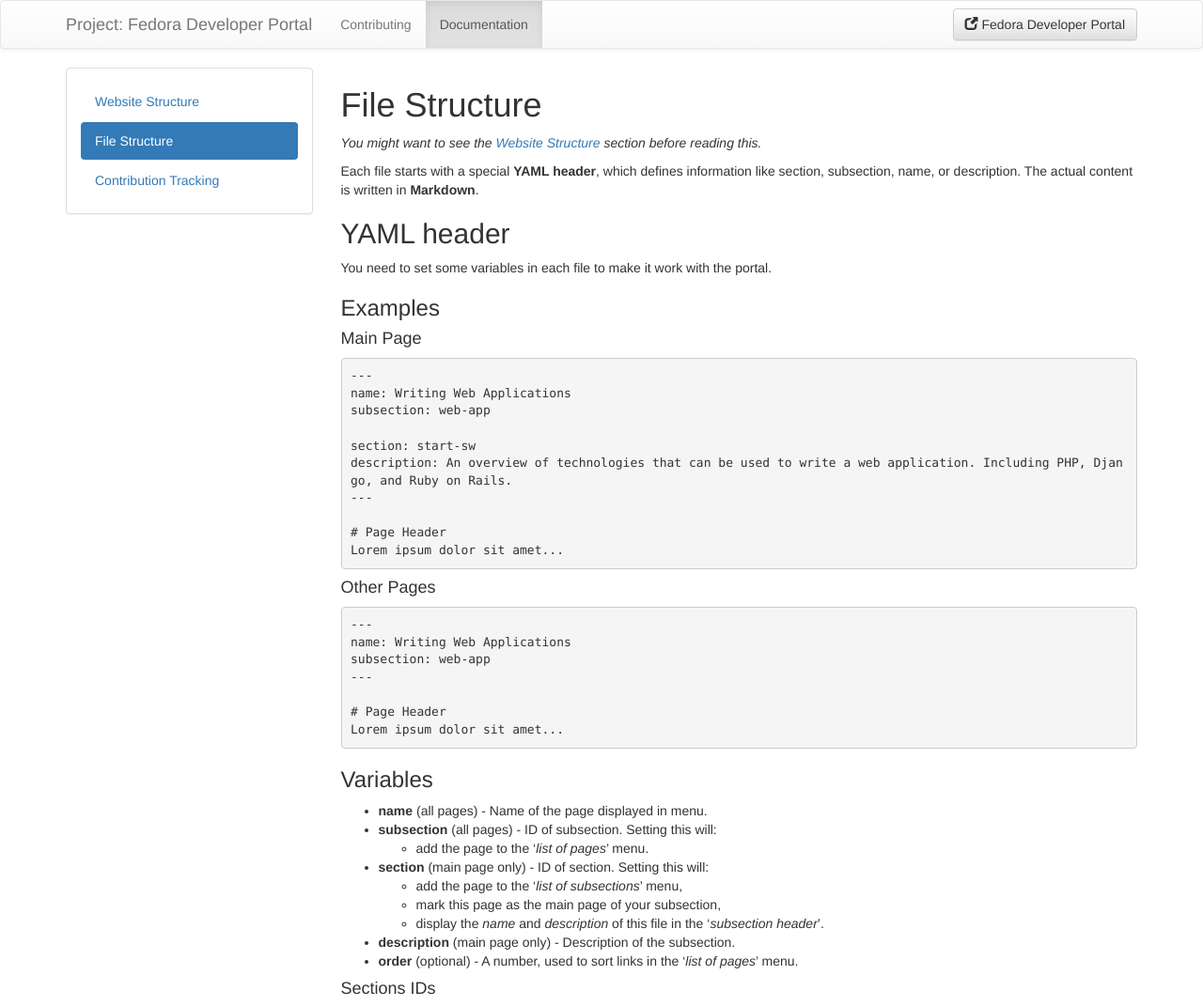
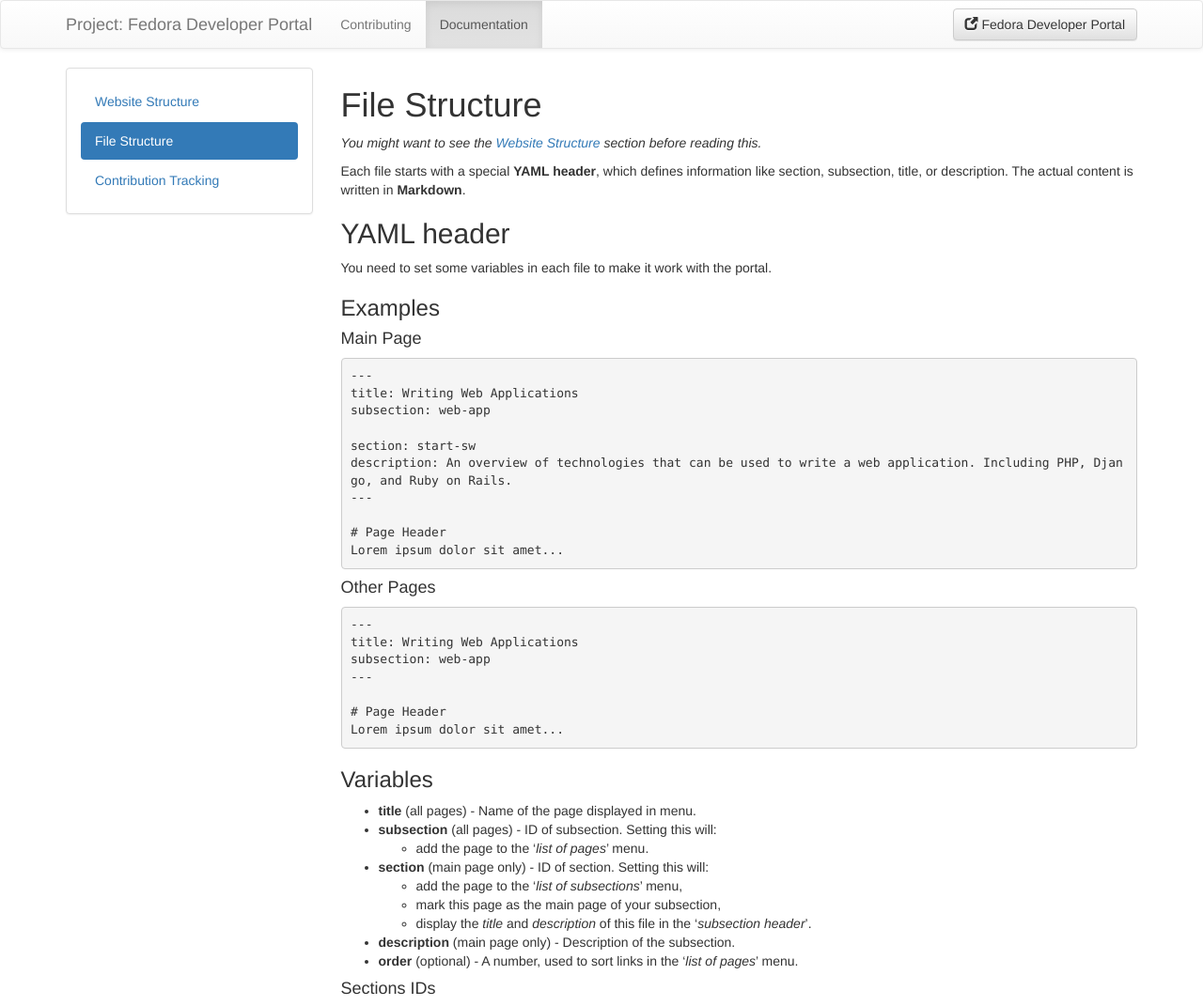
Before and after one commit to developer-portal/developer-portal.github.io, a Jekyll site: the page built from doc/file-structure.md, in a window 1280 px wide. Shown: the top 1071 px of the page at 94% size. Built offline with Jekyll 4.4.1, drawn with Linux system fonts in a browser that asks for light colours; nearby versions of some CDN libraries; our own code applies the rules of GitHub Pages for plain Markdown files.

Commit message:
Update file-structure.md

````diff
--- a/doc/file-structure.md
+++ b/doc/file-structure.md
@@ -8,7 +8,7 @@ layout: documentation
 
 *You might want to see the [Website Structure](/doc/structure.html) section before reading this.*
 
-Each file starts with a special **YAML header**, which defines information like section, subsection, name, or description.
+Each file starts with a special **YAML header**, which defines information like section, subsection, title, or description.
 The actual content is written in **Markdown**.
 
 ## YAML header
@@ -20,7 +20,7 @@ You need to set some variables in each file to make it work with the portal.
 
 ```
 ---
-name: Writing Web Applications
+title: Writing Web Applications
 subsection: web-app
 
 section: start-sw
@@ -35,7 +35,7 @@ Lorem ipsum dolor sit amet...
 
 ```
 ---
-name: Writing Web Applications
+title: Writing Web Applications
 subsection: web-app
 ---
 
@@ -44,13 +44,13 @@ Lorem ipsum dolor sit amet...
 ```
 
 ### Variables
-* **name** (all pages) - Name of the page displayed in menu.
+* **title** (all pages) - Name of the page displayed in menu.
 * **subsection** (all pages) - ID of subsection. Setting this will:
   * add the page to the '*list of pages*' menu.
 * **section** (main page only) - ID of section. Setting this will:
   * add the page to the '*list of subsections*' menu,
   * mark this page as the main page of your subsection,
-  * display the *name* and *description* of this file in the '*subsection header*'.
+  * display the *title* and *description* of this file in the '*subsection header*'.
 * **description** (main page only) - Description of the subsection.
 * **order** (optional) - A number, used to sort links in the '*list of pages*' menu.
 
````
